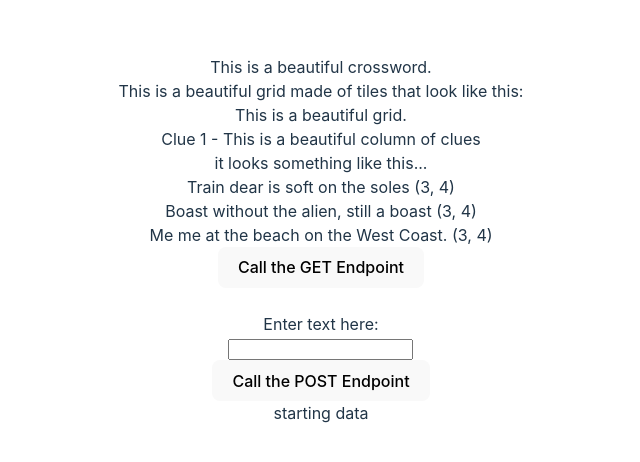
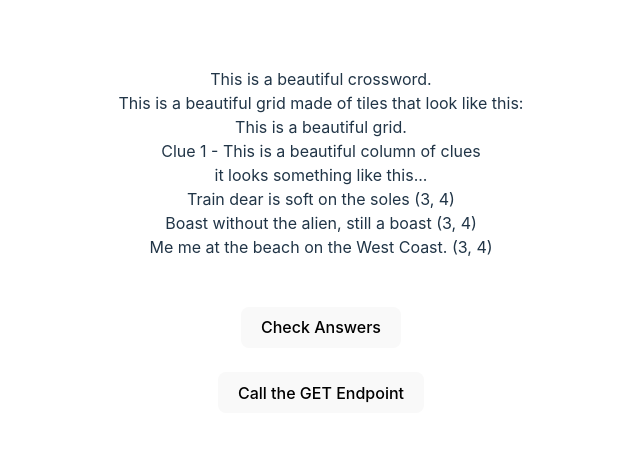
Before and after one commit to yablochko8/croxxword, a React (Vite) app in the folder frontend/: page / in a window 1280 px wide. Shown: the part 160-622 px from the top of the page, without its empty margins (319-959 px from the left). Built offline with nearby package versions, Linux system fonts and the light colour scheme.

Commit message:
more flow

```diff
--- a/frontend/src/App.tsx
+++ b/frontend/src/App.tsx
@@ -1,7 +1,9 @@
 import { useState } from "react";
 import "./App.css";
 import { ShowCrossword } from "./components/ShowCW";
-import { exampleCrossWord } from "./data/examples";
+import { exampleCrossWord, exampleGuess } from "./data/examples";
+import { AlphaGrid, Evaluation } from "./data/types";
+import { expandEvaluation } from "./services/expandEvaluation";
 
 export const PORT = 4101; // change this to an import before doing anything serious
 
@@ -38,35 +40,25 @@ const postDataAndDisplayResponse = async (
 };
 
 function App() {
-  const [submittedValue, setSubmittedValue] = useState("");
-  const [valuesFromServer, setValuesFromServer] = useState(["starting data"]);
+  const [guessGrid, setGuessGrid] = useState<AlphaGrid>(exampleGuess);
+  const [guessEvaluation, setGuessEvaluation] = useState<Evaluation | null>(null);
 
   return (
     <>
       <ShowCrossword cw={exampleCrossWord} />
-      <button onClick={() => getData()}>Call the GET Endpoint</button>
       <br />
-      <br />
-
-      <div>Enter text here:</div>
-      <input
-        type="text"
-        value={submittedValue}
-        onChange={(e) => {
-          setSubmittedValue(e.target.value);
-        }}
-      />
       <br />
       <button
         onClick={() =>
-          postDataAndDisplayResponse(submittedValue, setValuesFromServer)
+          postDataAndDisplayResponse("guessGrid", setGuessEvaluation)
         }
       >
-        Call the POST Endpoint
+        Check Answers
       </button>
-      {valuesFromServer.map((value, index) => {
-        return <div key={index}>{value}</div>;
-      })}
+      <br />
+      {(guessEvaluation) ? expandEvaluation(guessEvaluation) : null}
+      <br />
+      <button onClick={() => getData()}>Call the GET Endpoint</button>
     </>
   );
 }
--- a/frontend/src/components/ShowCW.tsx
+++ b/frontend/src/components/ShowCW.tsx
@@ -1,5 +1,5 @@
 import { CrossWord, BoolGrid, Clue } from "../data/types"
-import { AnswerLength } from "../services/AnswerLength";
+import { answerLength } from "../services/answerLength";
 
 
 type TileProps = {
@@ -62,7 +62,7 @@ const ClueColumn = ({ clues }: { clues: Clue[] }): JSX.Element => {
             <div>Clue 1 - This is a beautiful column of clues</div>
             <div> it looks something like this... </div>
             {clues.map((clue, index) => (
-                <div key={index}>{clue.hint} ({AnswerLength(clue.answer)})</div>
+                <div key={index}>{clue.hint} ({answerLength(clue.answer)})</div>
             ))}
         </>
     )
--- a/frontend/src/services/AnswerLength.ts
+++ b/frontend/src/services/AnswerLength.ts
@@ -1,4 +1,4 @@
-export const AnswerLength = (answer: string): string => {
+export const answerLength = (answer: string): string => {
   console.log(answer);
   // takes a string and returns the length of the string
   // if the string is "Paris" it returns "5"
--- /dev/null
+++ b/frontend/src/services/expandEvaluation.ts
@@ -0,0 +1,5 @@
+import { Evaluation } from "../data/types";
+
+export const expandEvaluation = (evaluation: Evaluation): string => {
+  return `${evaluation.correctWords} correct words, ${evaluation.wrongWords} wrong words, ${evaluation.correctLetters} correct letters, ${evaluation.wrongLetters} wrong letters`;
+};
```
Also changed, not shown: frontend/src/data/types.ts (+7 -0 lines).
